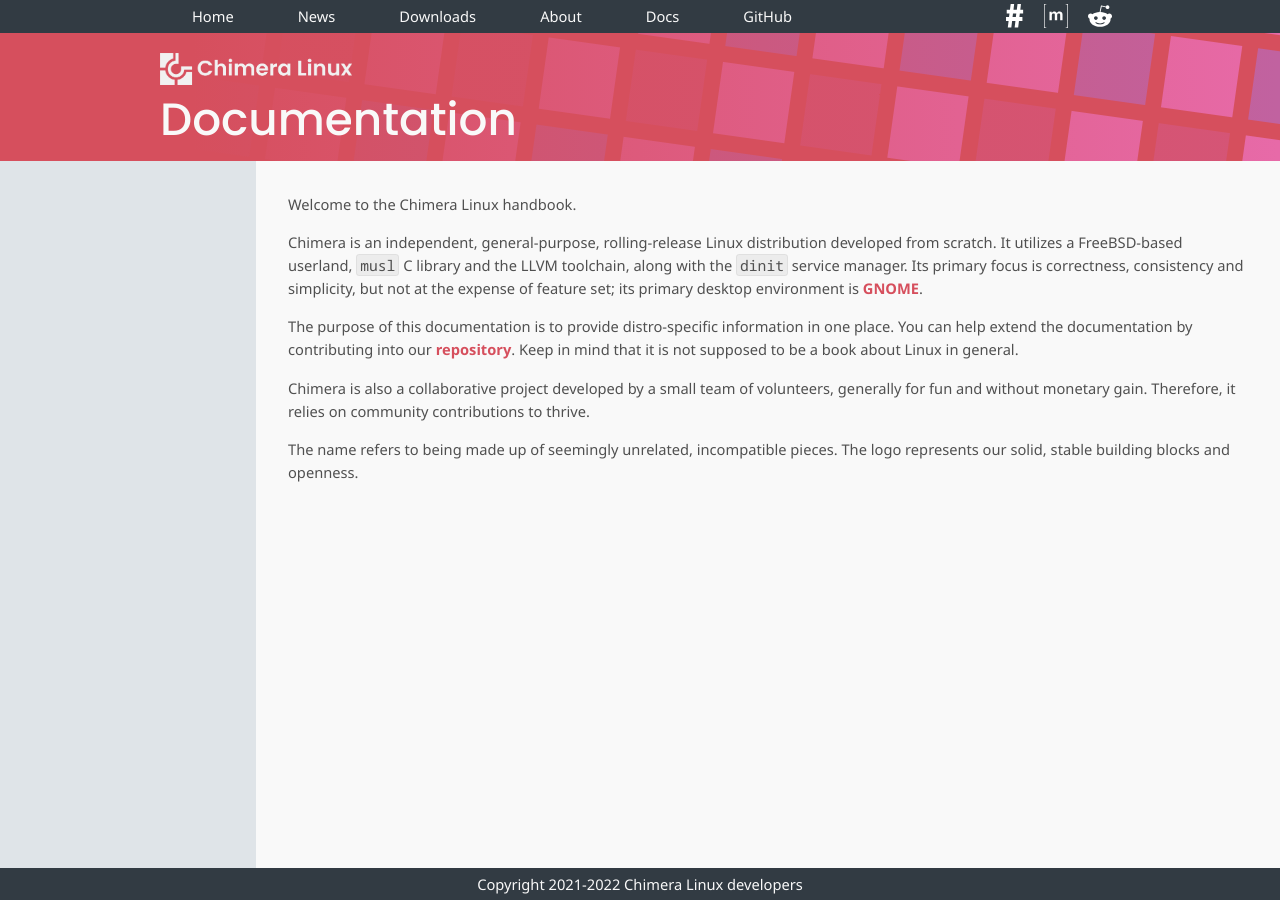
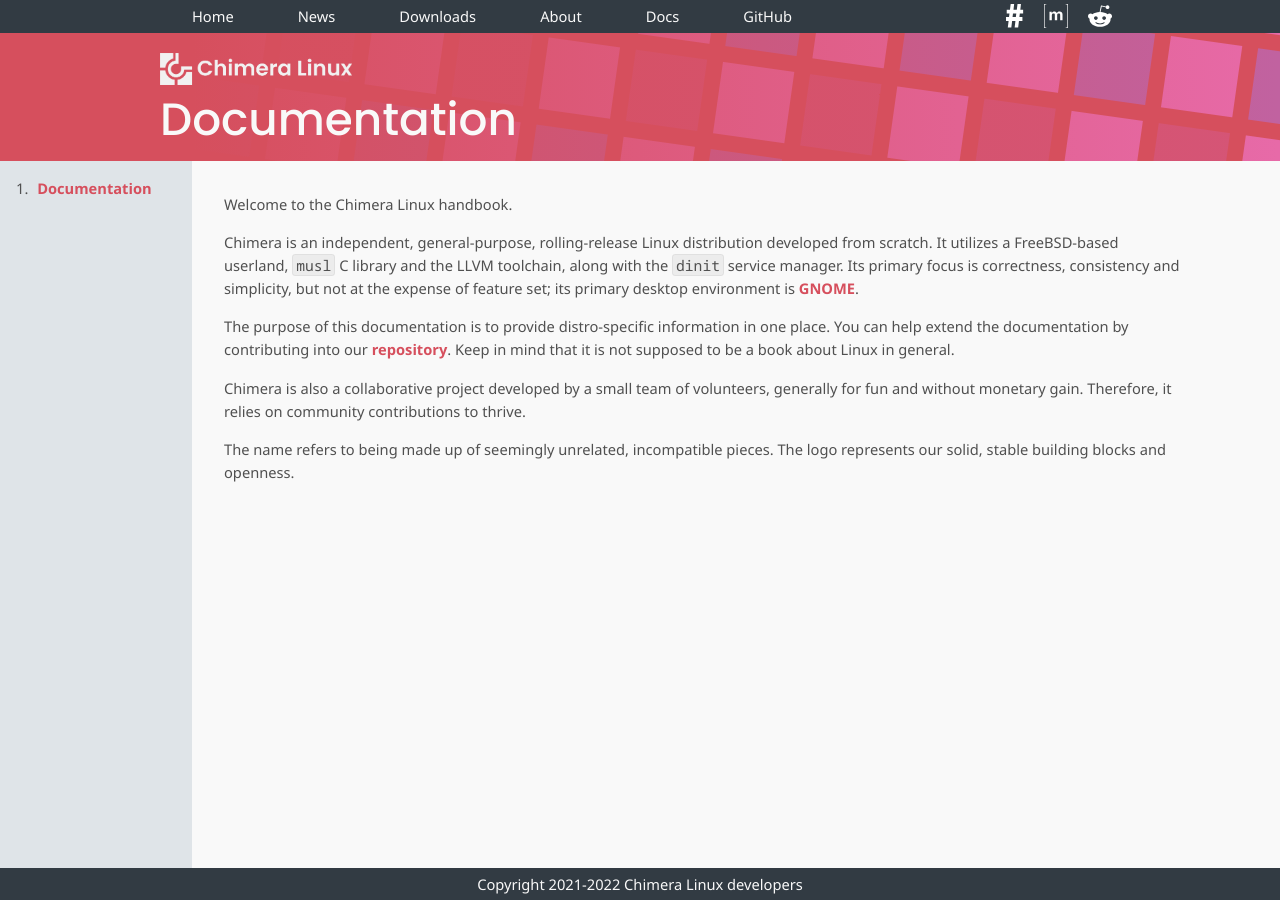
Before and after one commit to chimera-linux/chimera-linux.github.io, a Jekyll site: the page built from _docs/index.md, in a window 1280 px wide. Built offline with Jekyll 4.4.1, drawn with Linux system fonts in a browser that asks for light colours.

Commit message:
add generation of sections menu for docs

```diff
--- a/_config.yml
+++ b/_config.yml
@@ -16,6 +16,7 @@
   - ["reddit", "Chimera Linux reddit", "https://www.reddit.com/r/chimeralinux"]
 
 collections:
-  - docs
+  docs:
+    output: true
 
 github_link: "https://github.com/chimera-linux"
--- a/_layouts/book.html
+++ b/_layouts/book.html
@@ -1,12 +1,44 @@
 ---
-layout: default
+layout: page_base
 ---
-<div id="title">
-    <a href="/"><img id="logo" src="/assets/logo.png" alt="Chimera Linux logo"></a>
-    <h1>{{ page.title }}</h1>
-</div>
 <div id="content">
 <nav>
+<ol>
+    {% assign docs = site.docs | sort_natural: 'section' %}
+    {% assign hasli = false %}
+    {% assign nestl = 1 %}
+    {% for it in docs %}
+        {% assign oldnest = nestl %}
+        {% assign sects = it.section | split: "." %}
+        {% if sects.size > nestl %}
+<ol>
+        {% else %}
+            {% if sects.size < nestl %}
+                {% assign nestdiff = nestl | minus: sects.size %}
+                {% for i in (1..nestdiff) %}
+</li>
+</ol>
+                {% endfor %}
+            {% endif %}
+            {% if hasli == true %}
+</li>
+            {% endif %}
+        {% endif %}
+        {% assign nestl = sects.size %}
+        {% assign hasli = true %}
+<li>
+<a href="{{ it.url }}">{{ it.title }}</a>
+    {% endfor %}
+    {% if nestl > 1 %}
+        {% for i in (2..nestl) %}
+</li>
+</ol>
+        {% endfor %}
+    {% endif %}
+    {% if hasli == true %}
+</li>
+    {% endif %}
+</ol>
 </nav>
 <main>
     {{ content }}
--- a/_layouts/page.html
+++ b/_layouts/page.html
@@ -1,10 +1,6 @@
 ---
-layout: default
+layout: page_base
 ---
-<div id="title">
-    <a href="/"><img id="logo" src="/assets/logo.png" alt="Chimera Linux logo"></a>
-    <h1>{{ page.title }}</h1>
-</div>
 <main id="content">
     {{ content }}
 </main>
--- /dev/null
+++ b/_layouts/page_base.html
@@ -0,0 +1,8 @@
+---
+layout: default
+---
+<div id="title">
+    <a href="/"><img id="logo" src="/assets/logo.png" alt="Chimera Linux logo"></a>
+    <h1>{{ page.title }}</h1>
+</div>
+{{ content }}
--- a/assets/css/book.css
+++ b/assets/css/book.css
@@ -9,8 +9,36 @@
 
 #content > nav {
     background-color: var(--color-bg);
-    width: 256px;
+    width: calc(var(--content-gap) * 5);
     flex-shrink: 0;
+    padding: var(--content-halfgap);
+}
+
+#content ol {
+    list-style-type: none;
+    counter-reset: item;
+    padding: 0;
+    margin: 0;
+}
+
+#content ol > li {
+    display: table;
+    counter-increment: item;
+}
+
+#content ol > li:before {
+    content: counters(item, ".") ". ";
+    display: table-cell;
+    padding-right: 0.6em;
+}
+
+#content li ol > li {
+    margin: 0;
+}
+
+/* make sure sub-categories don't end with a dot */
+#content li ol > li:before {
+    content: counters(item, ".") " ";
 }
 
 #content > main {
```
Also changed, not shown: _docs/index.md (renamed from docs/index.md, +2 -0 lines). Lines whose indentation alone changed are shown as unchanged.
